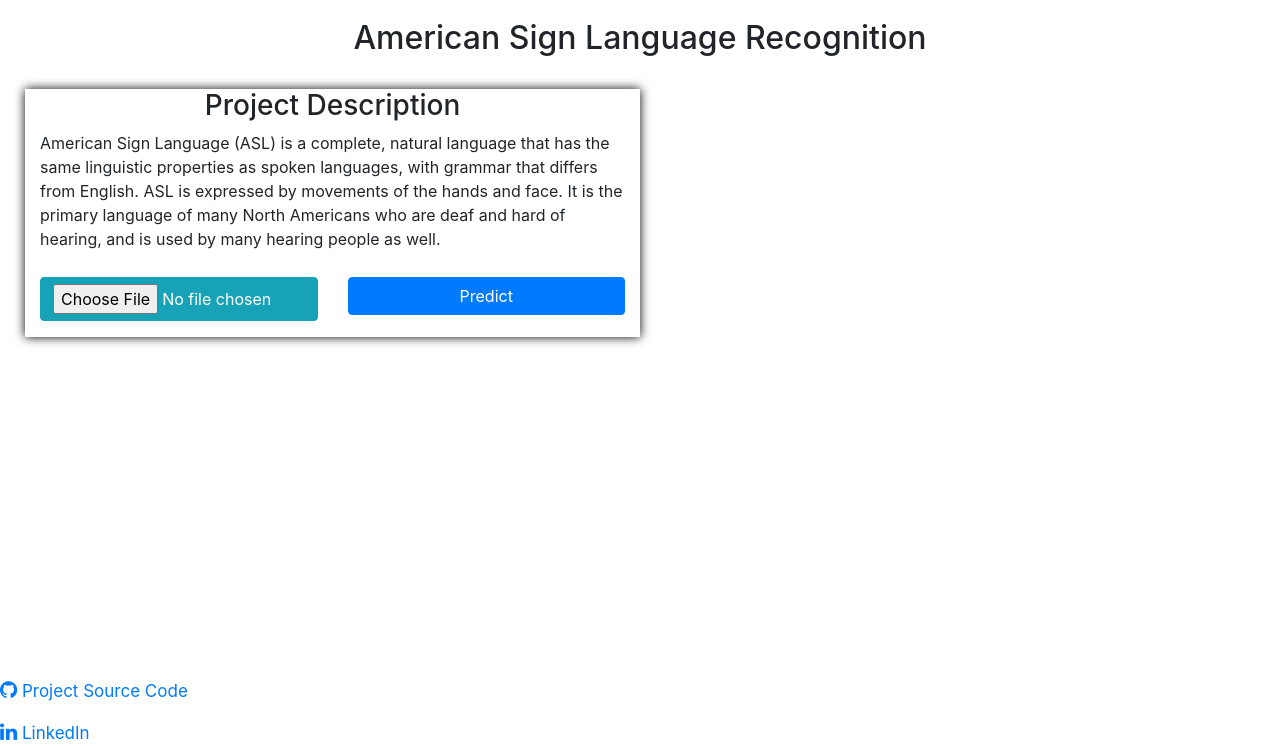
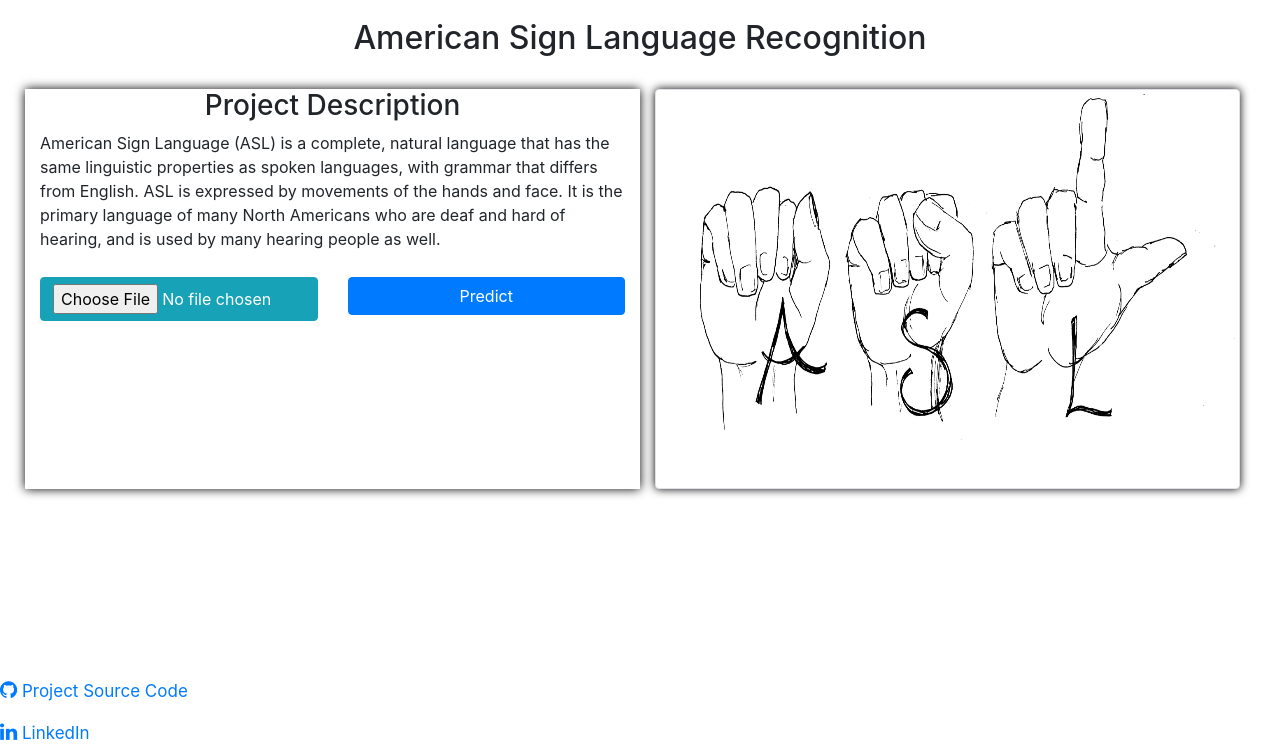
Before and after one commit to musstafa08-bug/ASL, a Flask app: page / in a window 1280 px wide. Shown: the part 54-800 px from the top of the page. Run offline with Flask 2, Linux system fonts and the light colour scheme; parts of the project's set-up code (start-up, migrations or seed data) failed here and were passed over; some libraries are stand-ins or nearby versions.

Commit message:
Update index.html

```diff
--- a/templates/index.html
+++ b/templates/index.html
@@ -57,5 +57,10 @@
             </form>
     </div>
 
-
+<div class="col-md-6">
+        <center>
+            <img id="blah" src="/static/asl.jpg" style="height:400px;box-shadow: 0 0 10px black;" class="img-fluid img-thumbnail">
+        </center>
+    </div>
+</div>
 {% endblock %}
```
